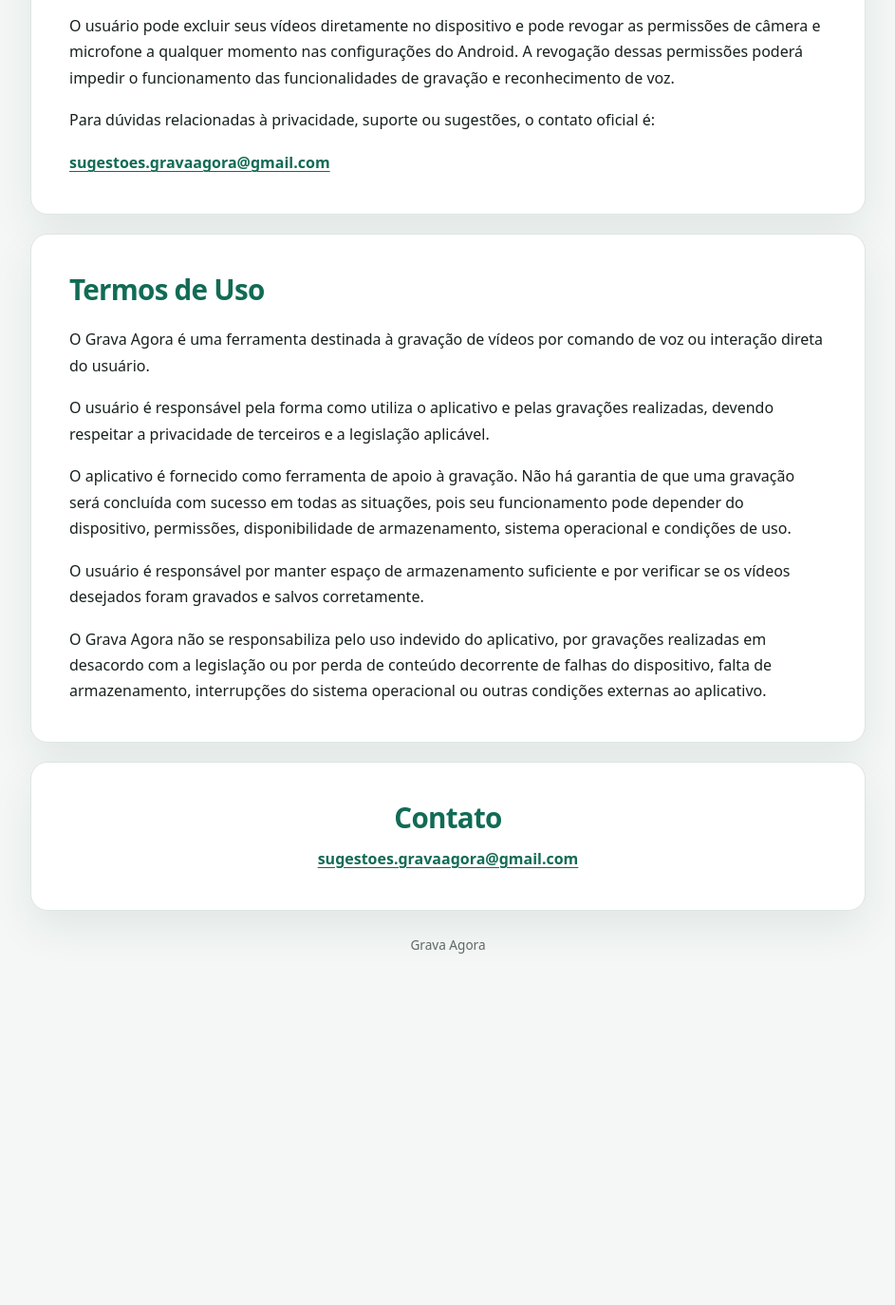
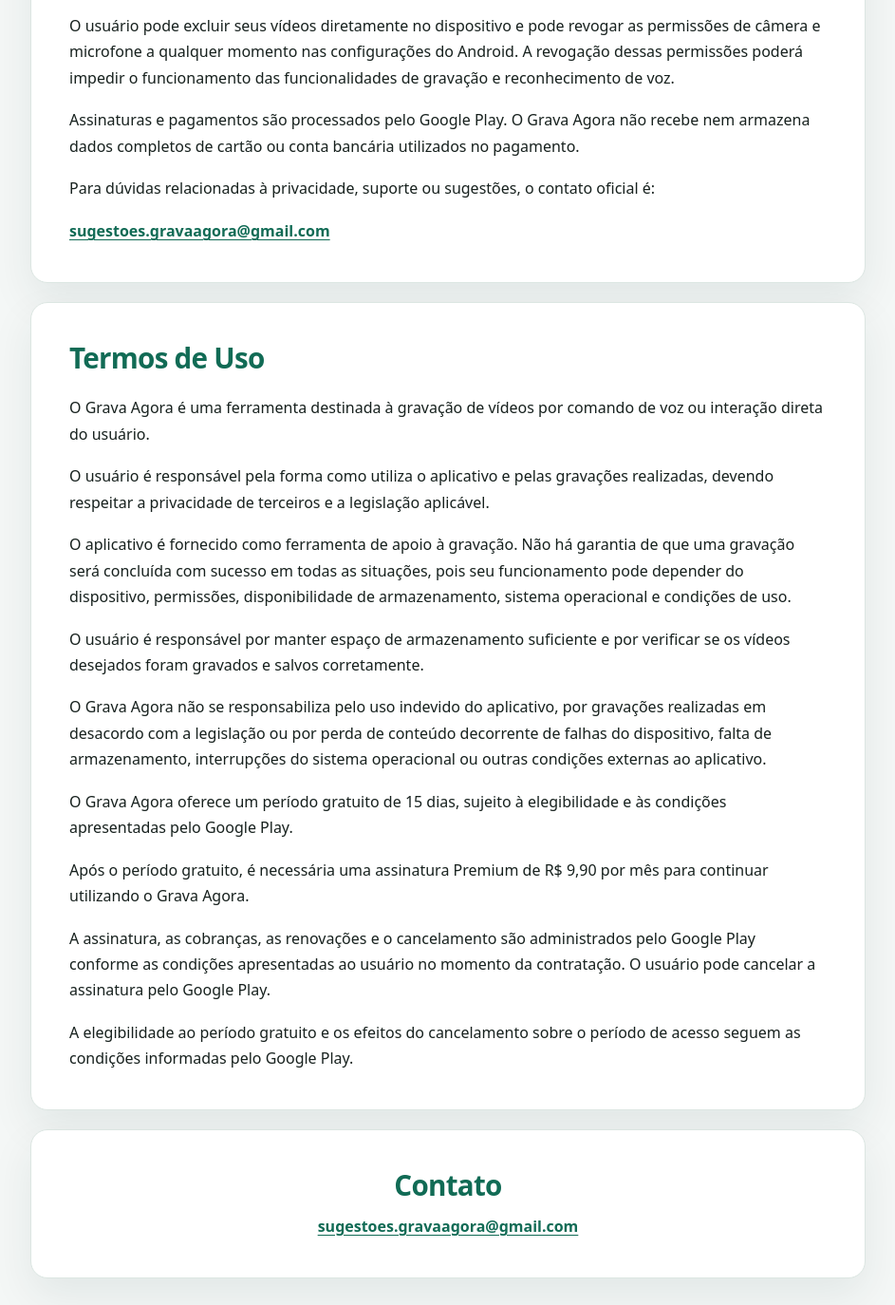
Before and after one commit to zega1974/GravaAgora-Legal, a plain HTML site: page index.html in a window 1280 px wide. Shown: the part 908-2282 px from the top of the page at 95% size, without its empty margins (168-1111 px from the left). Before the commit the page ends 1986 px from the top, so only its background shows below. Drawn offline with Linux system fonts and the light colour scheme.

Commit message:
Atualiza politica e termos para assinatura Premium

```diff
--- a/index.html
+++ b/index.html
@@ -157,7 +157,7 @@
       <p class="eyebrow">Documento oficial</p>
       <h1>Grava Agora</h1>
       <p class="subtitle">Política de Privacidade e Termos de Uso</p>
-      <p class="updated">Última atualização: 15 de agosto de 2026</p>
+      <p class="updated">Última atualização: 18 de agosto de 2026</p>
     </header>
 
     <main>
@@ -178,6 +178,8 @@
 
         <p>O usuário pode excluir seus vídeos diretamente no dispositivo e pode revogar as permissões de câmera e microfone a qualquer momento nas configurações do Android. A revogação dessas permissões poderá impedir o funcionamento das funcionalidades de gravação e reconhecimento de voz.</p>
 
+        <p>Assinaturas e pagamentos são processados pelo Google Play. O Grava Agora não recebe nem armazena dados completos de cartão ou conta bancária utilizados no pagamento.</p>
+
         <p>Para dúvidas relacionadas à privacidade, suporte ou sugestões, o contato oficial é:</p>
 
         <p><a href="mailto:sugestoes.gravaagora@gmail.com">sugestoes.gravaagora@gmail.com</a></p>
@@ -195,6 +197,14 @@
         <p>O usuário é responsável por manter espaço de armazenamento suficiente e por verificar se os vídeos desejados foram gravados e salvos corretamente.</p>
 
         <p>O Grava Agora não se responsabiliza pelo uso indevido do aplicativo, por gravações realizadas em desacordo com a legislação ou por perda de conteúdo decorrente de falhas do dispositivo, falta de armazenamento, interrupções do sistema operacional ou outras condições externas ao aplicativo.</p>
+
+        <p>O Grava Agora oferece um período gratuito de 15 dias, sujeito à elegibilidade e às condições apresentadas pelo Google Play.</p>
+
+        <p>Após o período gratuito, é necessária uma assinatura Premium de R$ 9,90 por mês para continuar utilizando o Grava Agora.</p>
+
+        <p>A assinatura, as cobranças, as renovações e o cancelamento são administrados pelo Google Play conforme as condições apresentadas ao usuário no momento da contratação. O usuário pode cancelar a assinatura pelo Google Play.</p>
+
+        <p>A elegibilidade ao período gratuito e os efeitos do cancelamento sobre o período de acesso seguem as condições informadas pelo Google Play.</p>
       </section>
 
       <section class="contact" aria-labelledby="contato">
```
